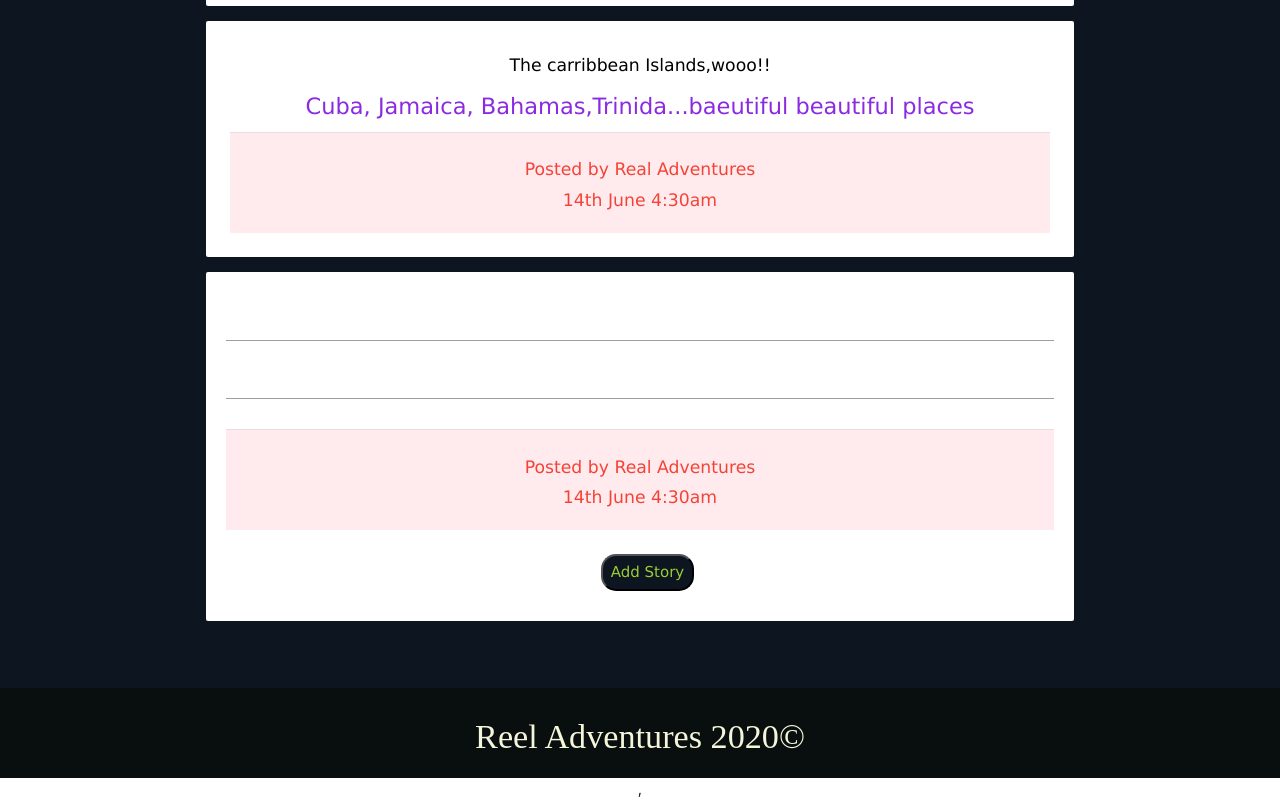
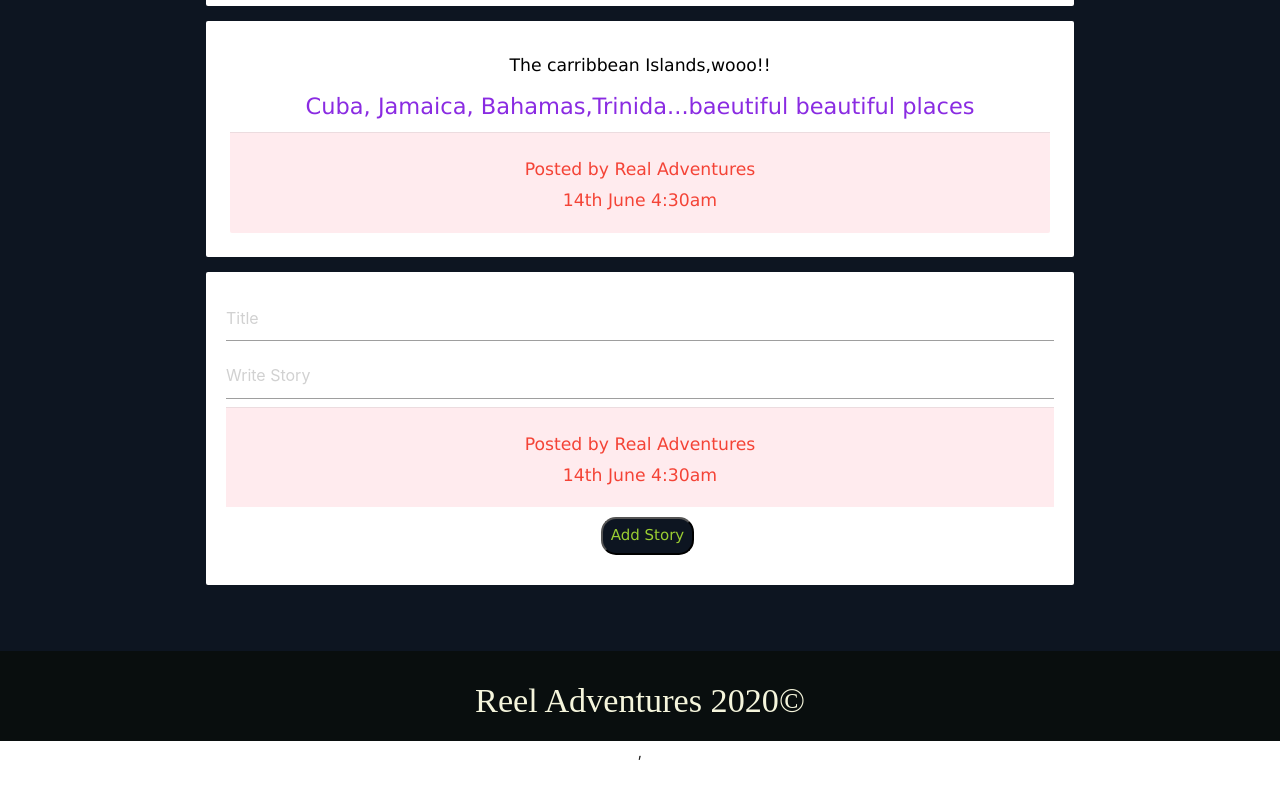
Before and after one commit to MeryAmun/RealAdventures, a React (Create React App) app: page /stories in a window 1280 px wide. Shown: the part 854-1654 px from the top of the page. After the commit the page ends 1618 px from the top, so only its background shows below. Built offline with nearby package versions, Linux system fonts and the light colour scheme; a web font is replaced by a local one.

Commit message:
working on adding story to store

```diff
--- a/src/actions/addStory.js
+++ /dev/null
@@ -1,6 +0,0 @@
-export const addStory = (id) => {
-    return {
-        type: 'ADD_STORY',
-        id: id
-    }
-}
--- a/src/actions/storyAction.js
+++ b/src/actions/storyAction.js
@@ -3,4 +3,13 @@ export const deleteStory = (id) => {
         type: 'DELETE_STORY',
         id: id
     }
-}
+};
+
+export const addStory = (stories) => {
+    return {
+        type: 'ADD_STORY',
+       stories : {
+            id: '', title: '', body: ''}
+
+    }
+};
--- a/src/components/Stories.js
+++ b/src/components/Stories.js
@@ -17,16 +17,16 @@ const {stories} = this.props;
 const storyList = stories.length  ?   (stories.map(story => {
     return (
 
- <div className="container center" key={story.id}>
-
+ <div className="container center"  key={story.id}>
 <div className="card z-depth-0">
  <div className="card-content">
- <Link to={'/' + story.id}>
+ <Link to = {'/' + story.id}>
 
 <h6 className="black-text lighten-3">
 {story.title}</h6>
 </Link>
 <p> {story.body} </p>
+
 <div className="card-action red lighten-5 red-text">
 <h6>Posted by Real Adventures</h6>
 <h6> 14th June 4:30am</h6>
@@ -66,8 +66,10 @@ return (
 
 
 const mapStateToProps = (state) => {
+    //let id = ownProps.match.params.story_id
    return {
-     stories: state.stories
+    stories: state.stories
+    //.filter(story => story.id === id)
 }
     }
 
--- a/src/components/Story.js
+++ b/src/components/Story.js
@@ -20,10 +20,10 @@ class Story extends Component {
         <div className="card z-depth-0 ">
     <h4 className="card-action red lighten-5 red-text ">{this.props.story.title}</h4>
     <p className="">{this.props.story.body}</p>
-    <h4 className="card-action red lighten-5 red-text">
+    <div className="card-action red lighten-5 red-text">
     <h6>Posted by Real Adventures</h6>
 <h6> 14th June 4:30am</h6>
-</h4>
+</div>
 
 <button className="tiex" onClick={this.handleClick}>
      Delete Story
--- a/src/components/addStory.js
+++ b/src/components/addStory.js
@@ -1,42 +1,76 @@
 import React, {Component} from 'react'
 import {connect} from 'react-redux'
-import {addStory} from '../actions/addStory'
+import {addStory} from '../actions/storyAction'
 
 
 
 class AddStory extends Component {
+    state ={
+        story: [
+        {id: '', title: '', body: ''}
+        ]
+}
 
 
-    render(){
+    handleChange = (e) => {
+        this.setState({
+           state: e.target.value
+
+        })
+       // console.log(this.props.stories)
+
+    }
+
+
+
+handleSubmit = (e) => {
+      e.preventDefault();
+    //this.props.addStory(this.state.stories)
+    //this.setState({stories: [
+       // {id: '', title: '', body: ''}
+   // ] })
+   console.log(this.state);
+
+};
+
+ render(){
         return (
 
         <div className="container center">
-        <form className="card z-depth-0" onClick={this.handleClick} key={addStory.id}>
- <label for="title"  id="title" className="card z-depth-0 lighten-5 black-text">
- <input type="text" />
+     <form className="card z-depth-0" onSubmit={this.handleSubmit}>
+ <label className="card z-depth-0 lighten-5 black-text">
+ <input type="text" name="title" placeholder="Title" onChange={this.handleChange} value={this.state.title}/>
 </label>
-<label for="body"  id="body" className="card  z-depth-0 lighten-5 black-text">
-<input type="text" />
+<label className="card  z-depth-0 lighten-5 black-text">
+<input type="text" name="message" placeholder="Write Story" onChange={this.handleChange} value={this.state.body}/>
 </label>
-<h4 className="card-action red lighten-5 red-text">
+<div className="card-action red lighten-5 red-text">
 <h6>Posted by Real Adventures</h6>
 <h6> 14th June 4:30am</h6>
-</h4>
+</div>
 
-<button className="tiex" onClick={this.handleClick}>
-     Add Story
-        </button>
+<input type="submit" value="Add Story" className="tiex" onClick={this.handleClick} />
+
 </form>
 </div>
         );
     }
 }
+ const mapStateToProps = (state) => {
 
+    //let id = ownProps.match.params.story_id
+    return {
+  story: state.story
+   //.filter(story => story.id === id)
+    }
+
+}
 
 const mapDispatchToProps = (dispatch) => {
+
     return {
-        addStory: (id) => {dispatch(addStory(id))}
+       addStory: (story) => {dispatch(addStory(story))}
     }
 }
 
-export default connect(null, mapDispatchToProps)(AddStory)
+export default connect(mapStateToProps, mapDispatchToProps)(AddStory)
--- a/src/reducers/rootReducer.js
+++ b/src/reducers/rootReducer.js
@@ -9,14 +9,24 @@ const initState = {
 
 
     const rootReducer = (state = initState, action) => {
-    if (action.type === 'DELETE_STORY') {
+    //if (action.type === 'DELETE_STORY') {
+      //let newStories = state.stories.filter(story => {
+        //return action.id !== story.id
+     //// })
+switch(action.type) {
+  case 'DELETE_STORY':
     let newStories = state.stories.filter(story => {
       return action.id !== story.id
-      });
-
+    })
+    console.log('story deleted')
     return {
       ...state,
       stories: newStories
+    }
+    case 'ADD_STORY':
+     return {
+        ...state,
+        stories: [...state.stories, action.payload]
       }
     }
 
```
Lines whose indentation alone changed are shown as unchanged.
